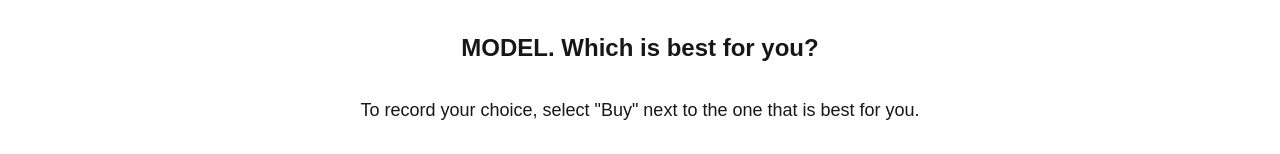
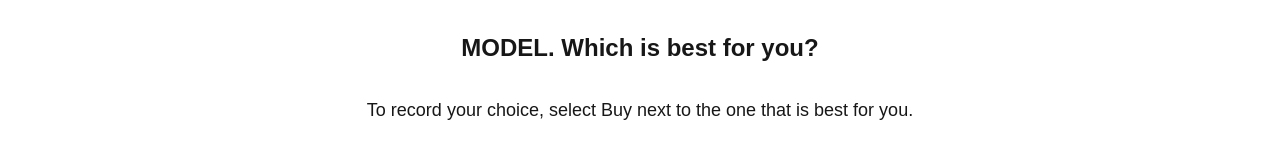
Before and after one commit to kmrkva/switch_pre, a Next.js app: page / in a window 1280 px wide. Shown: the top 154 px of the page. Built offline with nearby package versions, Linux system fonts and the light colour scheme.

Commit message:
Fixed unescaped quote

```diff
--- a/app/page.tsx
+++ b/app/page.tsx
@@ -139,7 +139,7 @@ export default function CompareIPhones() {
       <div className="space-y-8">
         <div className="text-center">
           <h1 className="text-2xl font-semibold">MODEL. Which is best for you? </h1>
-		  <p className="text-lg mt-8">To record your choice, select "Buy" next to the one that is best for you.</p>
+		  <p className="text-lg mt-8">To record your choice, select Buy next to the one that is best for you.</p>
         </div>
 
         <div className="grid grid-cols-1 md:grid-cols-3 gap-6">
```
